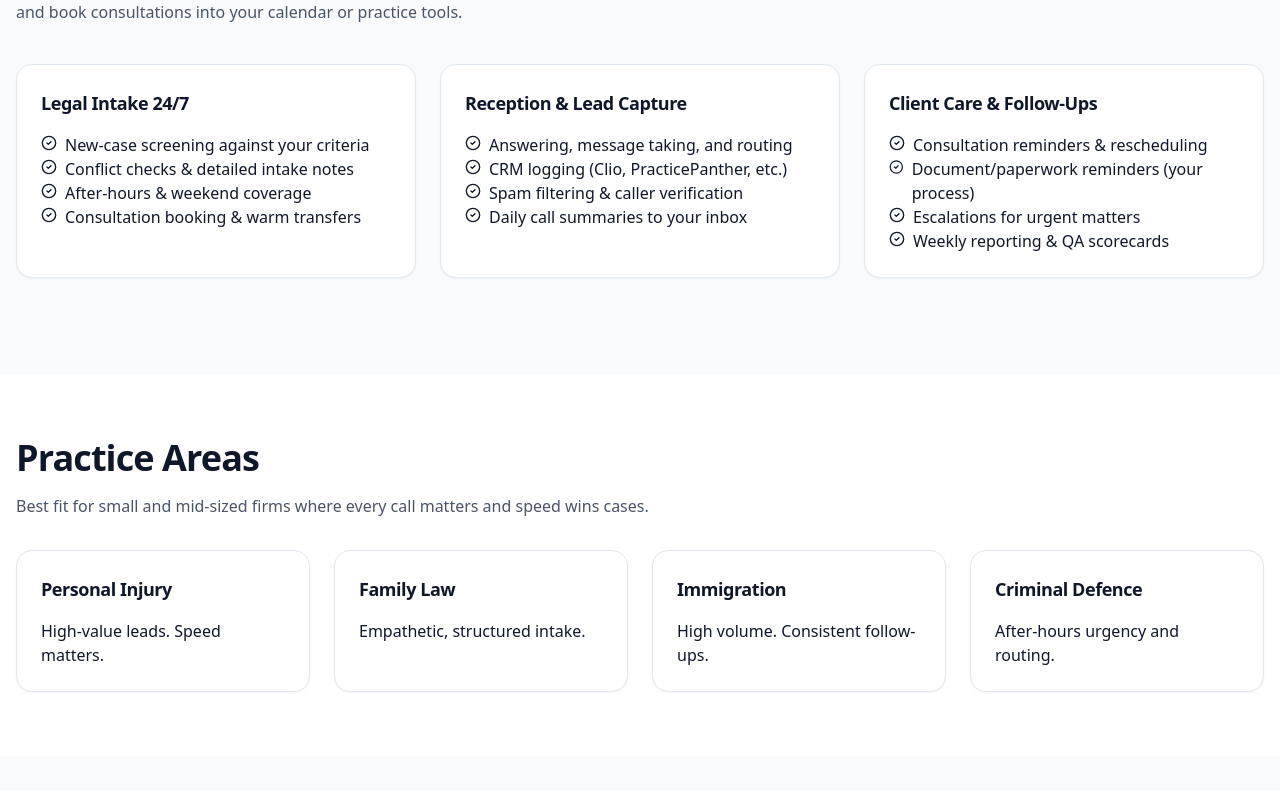
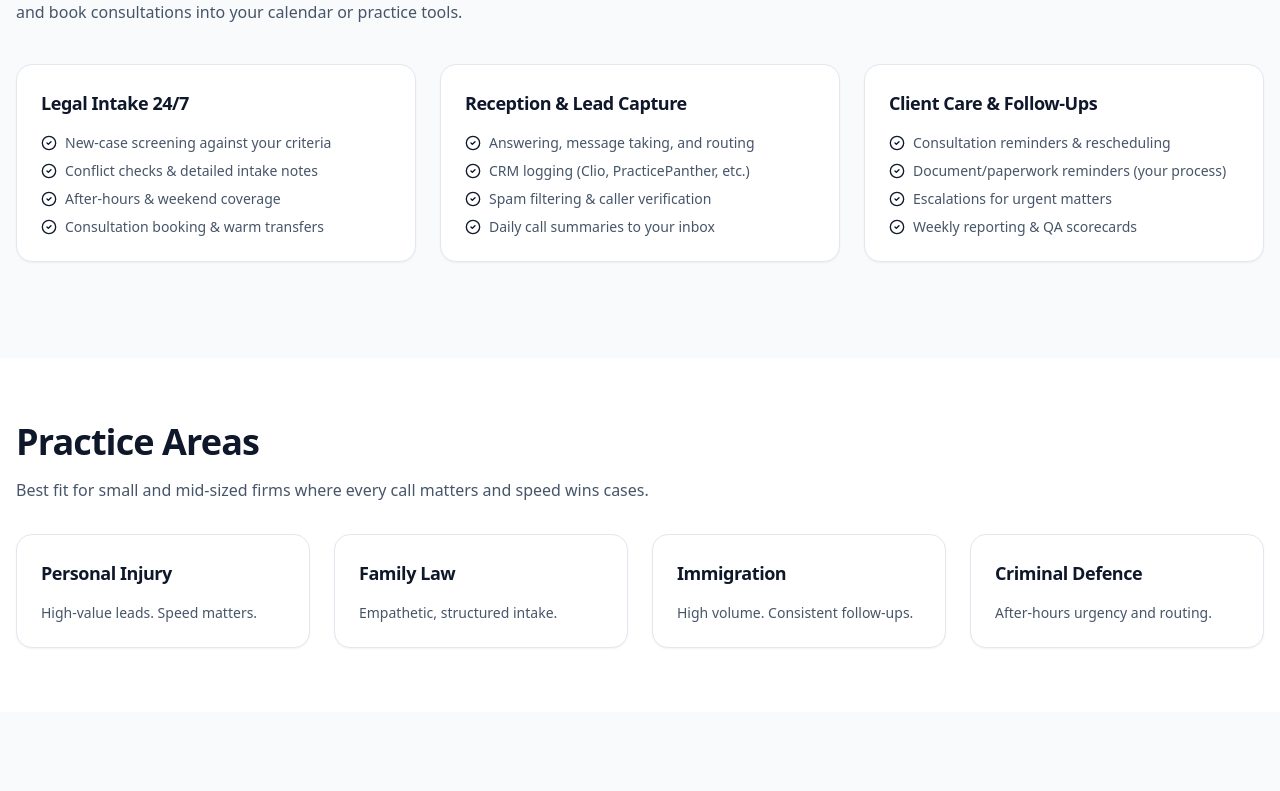
Before and after one commit to Osama2303/northbridgecx, a Next.js app: page / in a window 1280 px wide. Shown: the part 929-1720 px from the top of the page. Built offline with nearby package versions, Linux system fonts and the light colour scheme.

Commit message:
Update page.tsx

```diff
--- a/app/page.tsx
+++ b/app/page.tsx
@@ -40,20 +40,20 @@
   );
 };
 
-const Card = ({ children }: { children: React.ReactNode }) => (
-  <div className="rounded-2xl border border-slate-200 bg-white shadow-sm">{children}</div>
+const Card = ({ children, className = "" }: { children: React.ReactNode; className?: string }) => (
+  <div className={`rounded-2xl border border-slate-200 bg-white shadow-sm ${className}`}>{children}</div>
 );
 
-const CardHeader = ({ children }: { children: React.ReactNode }) => (
-  <div className="p-6 pb-2">{children}</div>
+const CardHeader = ({ children, className = "" }: { children: React.ReactNode; className?: string }) => (
+  <div className={`p-6 pb-2 ${className}`}>{children}</div>
 );
 
-const CardTitle = ({ children }: { children: React.ReactNode }) => (
-  <h3 className="text-lg font-semibold tracking-tight">{children}</h3>
+const CardTitle = ({ children, className = "" }: { children: React.ReactNode; className?: string }) => (
+  <h3 className={`text-lg font-semibold tracking-tight ${className}`}>{children}</h3>
 );
 
-const CardContent = ({ children }: { children: React.ReactNode }) => (
-  <div className="p-6 pt-2">{children}</div>
+const CardContent = ({ children, className = "" }: { children: React.ReactNode; className?: string }) => (
+  <div className={`p-6 pt-2 ${className}`}>{children}</div>
 );
 
 const Bullet = ({ children }: { children: React.ReactNode }) => (
```
